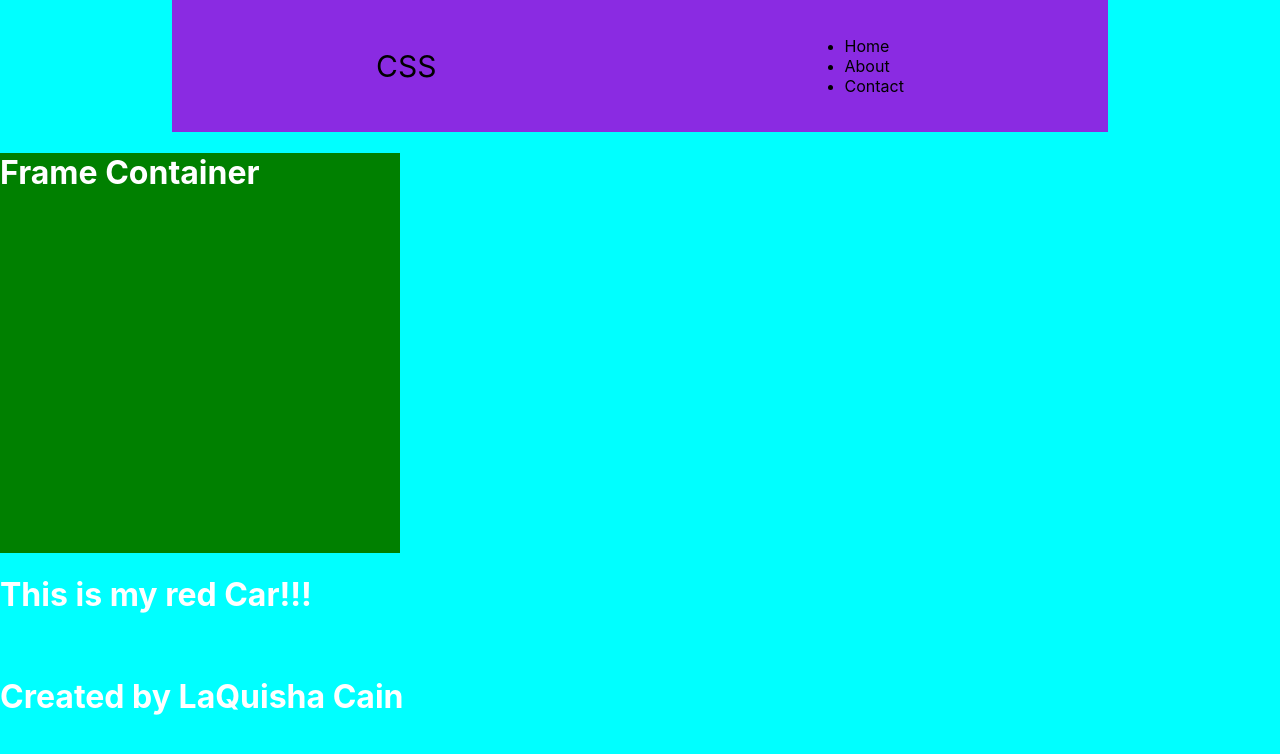
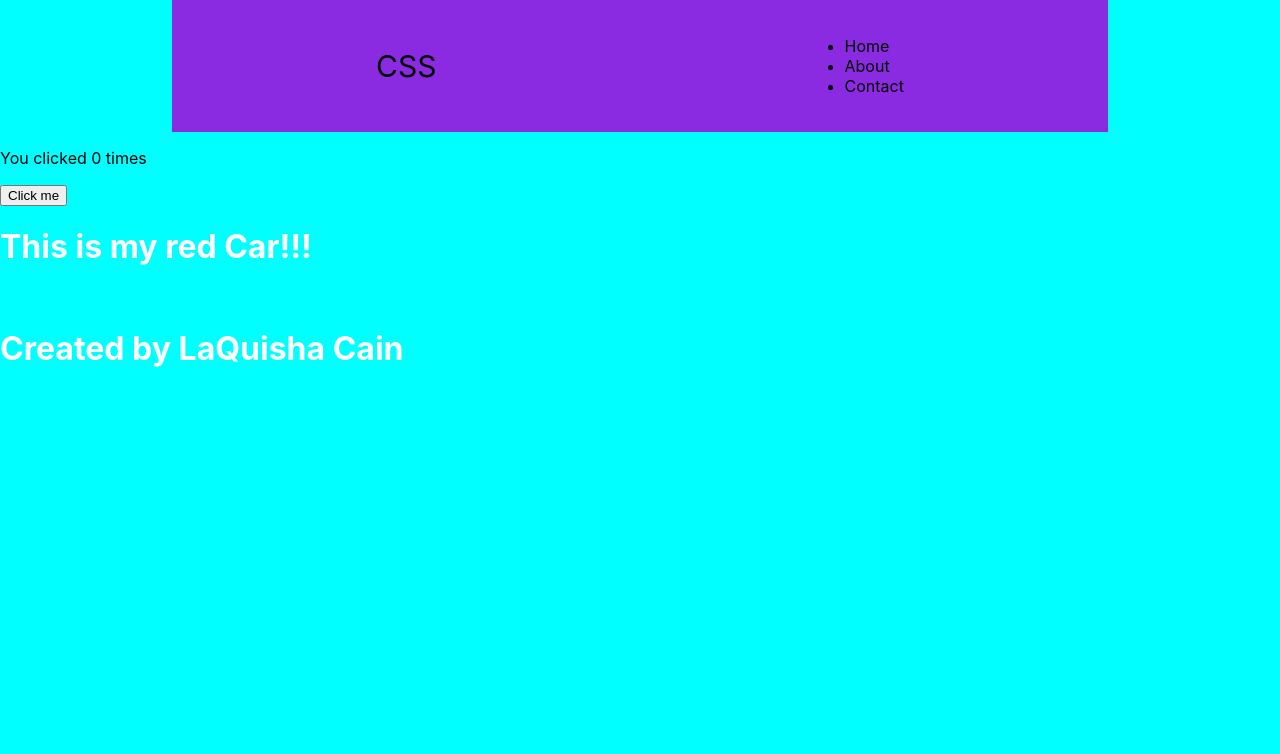
Before and after one commit to llcain/react-css, a React (Create React App) app: page / in a window 1280 px wide. Shown: the top 754 px of the page. Built offline with nearby package versions, Linux system fonts and the light colour scheme; no server answers.

Commit message:
use State react hook

```diff
--- a/src/components/Frame.js
+++ b/src/components/Frame.js
@@ -1,10 +1,16 @@
-import React  from "react";
+import React, { useState }  from "react";
 // import axios from "axios";
+
 
 
 class Frame extends React.Component {
 
-
+    constructor(props) {
+        super(props);
+        this.state = {
+            count: 0
+        };
+    }
 
 
     // constructor(props) {
@@ -38,9 +44,10 @@
     render() {
         return (
             <>
-            <div className="frame-container">
-                <h1>Frame Container</h1>
-            </div>
+            <p>You clicked {this.state.count} times</p>
+        <button onClick={() => this.setState({ count: this.state.count + 1 })}>
+          Click me
+        </button>
 
             </>
         );
```
Also changed, not shown: src/notes.txt.
